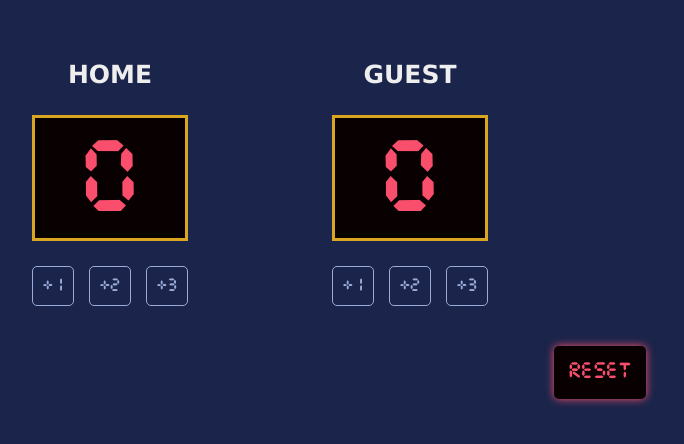
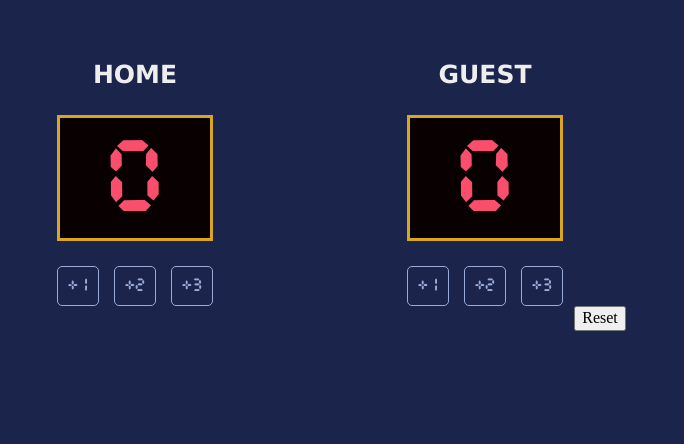
Before and after one commit to Squog-The-Scriptor/Basketball-Scoreboard, a website: page index.html in a window 1280 px wide. Shown: the whole page, without its empty margins (40-724 px from the left). Drawn offline with nearby package versions, Linux system fonts and the light colour scheme.

Commit message:
Update index.css

```diff
--- a/index.css
+++ b/index.css
@@ -10,13 +10,12 @@ body {
 }
 
 .container {
-    width: 600px;
+    max-width: 700px;
     margin-top: 36px;
     margin-bottom: 0px;
     display: flex;
     justify-content: space-around;
-    align-items: center;
-}
+
 
 .team-title {
     font-size: 25px;
```
